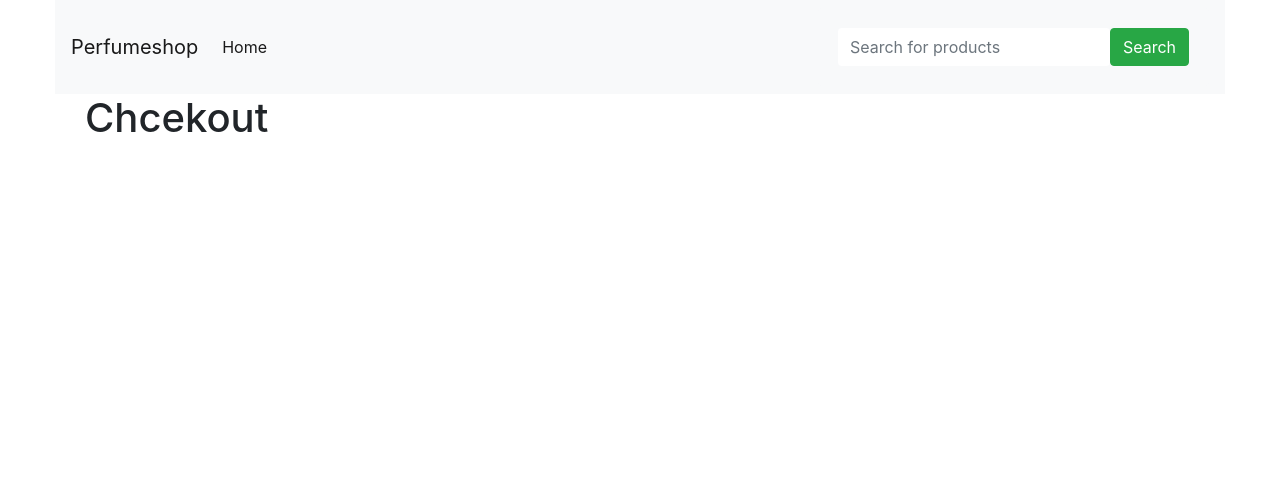
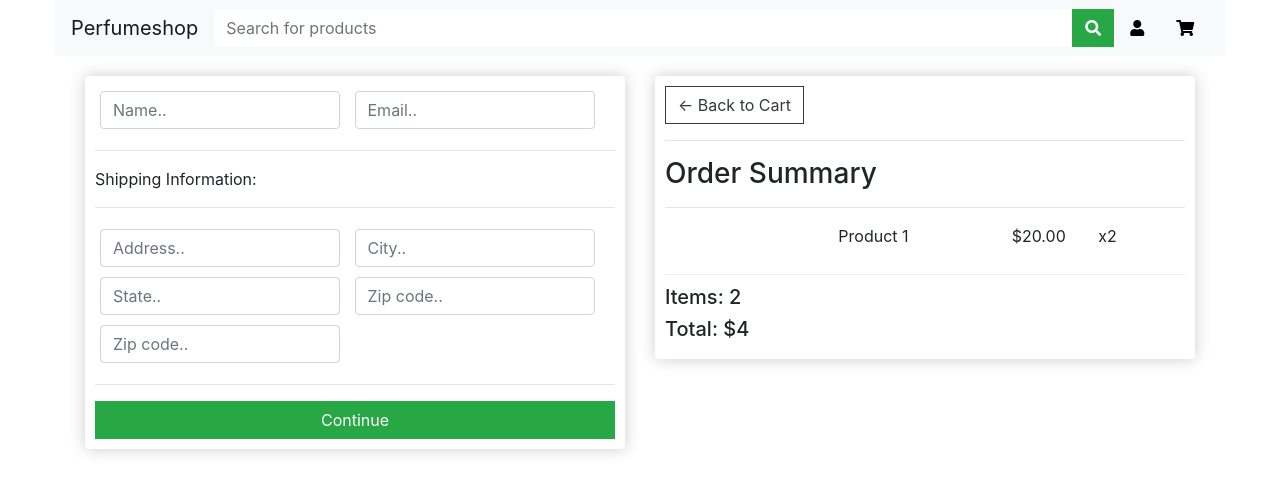
Before and after one commit to cynarski/Django-Perfume-shop, a Django app: page /checkout in a window 1280 px wide. Shown: the top 493 px of the page. Run offline with Django 5.2, Linux system fonts and the light colour scheme; some libraries are stand-ins or nearby versions.

Commit message:
finish create templates

```diff
--- a/ecomsite/ecomsite/settings.py
+++ b/ecomsite/ecomsite/settings.py
@@ -121,7 +121,7 @@
 STATIC_URL = '/static/'
 
 STATICFILES_DIRS = [
-    os.path.join(BASE_DIR, 'static')
+    os.path.join(BASE_DIR, 'perfumeshop', 'static'),
 ]
 
 
--- a/ecomsite/ecomsite/urls.py
+++ b/ecomsite/ecomsite/urls.py
@@ -23,5 +23,6 @@
     path('admin/', admin.site.urls),
     path('', views.index, name='index'),
     path('checkout', views.checkout, name='checkout'),
+    path('cart', views.cart, name='cart'),
     path('<int:id>/',views.detail, name='detail'),
 ]
--- /dev/null
+++ b/ecomsite/perfumeshop/static/css/checkout.css
@@ -0,0 +1,58 @@
+.box-element{
+	box-shadow:hsl(0, 0%, 80%) 0 0 16px;
+	background-color: #fff;
+	border-radius: 4px;
+	padding: 10px;
+}
+
+
+.product{
+	border-radius: 0 0 4px 4px;
+}
+
+
+#cart-icon{
+	width:25px;
+	display: inline-block;
+	margin-left: 15px;
+}
+
+#cart-total{
+	display: block;
+	text-align: center;
+	color:#fff;
+	background-color: red;
+	width: 20px;
+	height: 25px;
+	border-radius: 50%;
+	font-size: 14px;
+}
+
+.col-lg-6{
+	margin-top: 10px;
+}
+
+.btn{
+	border-radius: 0;
+}
+
+
+.form-field{
+	width:250px;
+	display: inline-block;
+	padding: 5px;
+}
+
+.cart-row{
+	display: flex;
+    align-items: flex-stretch;
+    padding-bottom: 10px;
+    margin-bottom: 10px;
+    border-bottom: 1px solid #ececec;
+
+}
+
+
+.hidden{
+	display: none!important;
+}
--- a/ecomsite/perfumeshop/static/css/main.css
+++ b/ecomsite/perfumeshop/static/css/main.css
@@ -1,10 +1,14 @@
 .custom-container {
     max-width: 1200px;
-    margin: 0 auto;
+    /*margin: 0 auto;*/
+    margin-bottom: 10px;
+
 }
 
+
 .navbar-custom {
-    background-color: #f8f9fa;
+    background-color: black;
+    color: black;
 }
 
 .search-form {
@@ -18,6 +22,26 @@
 }
 
 .search-form .form-control:focus {
-   border: none;
-  box-shadow: none;
+    border: none;
+    box-shadow: none;
 }
+
+.input-group {
+    display: flex;
+    justify-content: center;
+    align-items: center;
+    width: 900px;
+}
+
+.input-group .input-group-append .btn {
+    border-top-left-radius: 0;
+    border-bottom-left-radius: 0;
+}
+
+.nav-link{
+    color: black;
+}
+
+.btn{
+	border-radius: 0;
+}
--- a/ecomsite/perfumeshop/static/css/style.css
+++ b/ecomsite/perfumeshop/static/css/style.css
@@ -19,7 +19,7 @@
 
 .price-range span {
     margin-top: 10px;
-} */
+}
 
 .filter-section h5 {
     margin-top: 20px;
@@ -37,9 +37,10 @@
     margin: 10px;
 }
 
-.paginator {
+.pagination {
     display: flex;
     justify-content: center;
+    align-items: center;
     margin-top: 20px;
 }
 
--- a/ecomsite/perfumeshop/templates/perfumeshop/checkout.html
+++ b/ecomsite/perfumeshop/templates/perfumeshop/checkout.html
@@ -1,7 +1,73 @@
 {% extends 'perfumeshop/main.html' %}
 {% load static %}
+{% block extra_css %}
+<link rel="stylesheet" href="{% static 'css/checkout.css' %}">
+{% endblock %}
+
 {% block content %}
 
-<h1>Chcekout</h1>
+     <div class="row">
+		<div class="col-lg-6">
+			<div class="box-element" id="form-wrapper">
+				<form id="form">
+					<div id="user-info">
+						<div class="form-field">
+							<input required class="form-control" type="text" name="name" placeholder="Name..">
+						</div>
+						<div class="form-field">
+							<input required class="form-control" type="email" name="email" placeholder="Email..">
+						</div>
+					</div>
+
+					<div id="shipping-info">
+						<hr>
+						<p>Shipping Information:</p>
+						<hr>
+						<div class="form-field">
+							<input class="form-control" type="text" name="address" placeholder="Address..">
+						</div>
+						<div class="form-field">
+							<input class="form-control" type="text" name="city" placeholder="City..">
+						</div>
+						<div class="form-field">
+							<input class="form-control" type="text" name="state" placeholder="State..">
+						</div>
+						<div class="form-field">
+							<input class="form-control" type="text" name="zipcode" placeholder="Zip code..">
+						</div>
+						<div class="form-field">
+							<input class="form-control" type="text" name="country" placeholder="Zip code..">
+						</div>
+					</div>
+
+					<hr>
+					<input id="form-button" class="btn btn-success btn-block" type="submit" value="Continue">
+				</form>
+			</div>
+
+			<br>
+			<div class="box-element hidden" id="payment-info">
+				<small>Paypal Options</small>
+			</div>
+
+		</div>
+
+		<div class="col-lg-6">
+			<div class="box-element">
+				<a  class="btn btn-outline-dark" href="{% url 'cart' %}">&#x2190; Back to Cart</a>
+				<hr>
+				<h3>Order Summary</h3>
+				<hr>
+				<div class="cart-row">
+					<div style="flex:2"></div>
+					<div style="flex:2"><p>Product 1</p></div>
+					<div style="flex:1"><p>$20.00</p></div>
+					<div style="flex:1"><p>x2</p></div>
+				</div>
+				<h5>Items:   2</h5>
+				<h5>Total:   $4</h5>
+			</div>
+		</div>
+	</div>
 
 {%  endblock content %}
--- a/ecomsite/perfumeshop/templates/perfumeshop/index.html
+++ b/ecomsite/perfumeshop/templates/perfumeshop/index.html
@@ -38,7 +38,7 @@
                             <p class="product-price">{{ perfume.price }} zł</p>
                         </div>
                         <div class="btn_style">
-                            <a href="{{ perfume.id }}" class="btn btn-warning">View</a>
+                            <a href="{{ perfume.id }}" class="btn btn-warning button">View</a>
                             <button id="{{ perfume.id }}" class="btn atc btn-warning button">Add to cart</button>
                         </div>
                     </div>
--- a/ecomsite/perfumeshop/templates/perfumeshop/main.html
+++ b/ecomsite/perfumeshop/templates/perfumeshop/main.html
@@ -5,6 +5,7 @@
     <meta charset="UTF-8">
     <title>Perfumeshop</title>
     <link href="https://maxcdn.bootstrapcdn.com/bootstrap/4.5.2/css/bootstrap.min.css" rel="stylesheet">
+    <link rel="stylesheet" href="https://cdnjs.cloudflare.com/ajax/libs/font-awesome/5.15.4/css/all.min.css">
     <link rel="stylesheet" href="{% static 'css/main.css' %}">
     {% block extra_css %}
     {% endblock %}
@@ -13,26 +14,29 @@
     <div class="container custom-container">
         <div class="row">
             <div class="col-md-12">
-                <nav class="navbar navbar-expand-lg navbar-light bg-light navbar-custom">
+                <nav class="navbar navbar-expand-lg navbar-light bg-light navbar-custom" id="#nav">
                     <a class="navbar-brand" href="{% url 'index' %}">Perfumeshop</a>
-                    <button class="navbar-toggler" type="button" data-toggle="collapse" data-target="#navbarNavAltMarkup" aria-controls="navbarNavAltMarkup" aria-expanded="false" aria-label="Toggle navigation">
-                        <span class="navbar-toggler-icon"></span>
-                    </button>
-                    <div class="collapse navbar-collapse" id="navbarNavAltMarkup">
-                        <div class="navbar-nav">
-                            <a class="nav-item nav-link active" href="{% url 'index' %}">Home<span class="sr-only">(current)</span></a>
-                        </div>
+                    <div class="collapse navbar-collapse justify-content-center" id="navbarNavAltMarkup">
+                        <form class="card card-sm search-form" method="get" id="search-form">
+                            <div class="input-group">
+                                <input type="search" name="item_name" placeholder="Search for products" class="form-control form-control-borderless search-input" value="{{ request.GET.item_name }}">
+                                <div class="input-group-append">
+                                    <button type="submit" class="btn btn-success">
+                                        <i class="fas fa-search"></i>
+                                    </button>
+                                </div>
+                            </div>
+                        </form>
+
+                         <a class="nav-link">
+                            <i class="fas fa-user"></i>
+                        </a>
+
+                         <a class="nav-link" href="{% url 'cart' %}">
+                            <i class="fas fa-shopping-cart"></i>
+                        </a>
+
                     </div>
-                    <form class="card card-sm search-form" method="get" id="search-form">
-                        <div class="card-body row no-gutters align-items-center">
-                            <div class="col">
-                                <input type="search" name="item_name" placeholder="Search for products" class="form-control form-control-borderless" value="{{ request.GET.item_name }}">
-                            </div>
-                            <div class="col-auto">
-                                <button class="btn btn-success" type="submit">Search</button>
-                            </div>
-                        </div>
-                    </form>
                 </nav>
             </div>
         </div>
--- a/ecomsite/perfumeshop/views.py
+++ b/ecomsite/perfumeshop/views.py
@@ -74,3 +74,6 @@
 
 def checkout(request):
     return render(request, 'perfumeshop/checkout.html')
+
+def cart(request):
+    return render(request, 'perfumeshop/cart.html')
```
Also changed, not shown: ecomsite/perfumeshop/static/css/cart.css (added, +15 -0 lines), ecomsite/perfumeshop/templates/perfumeshop/cart.html (+57 -10 lines), ecomsite/db.sqlite3.
